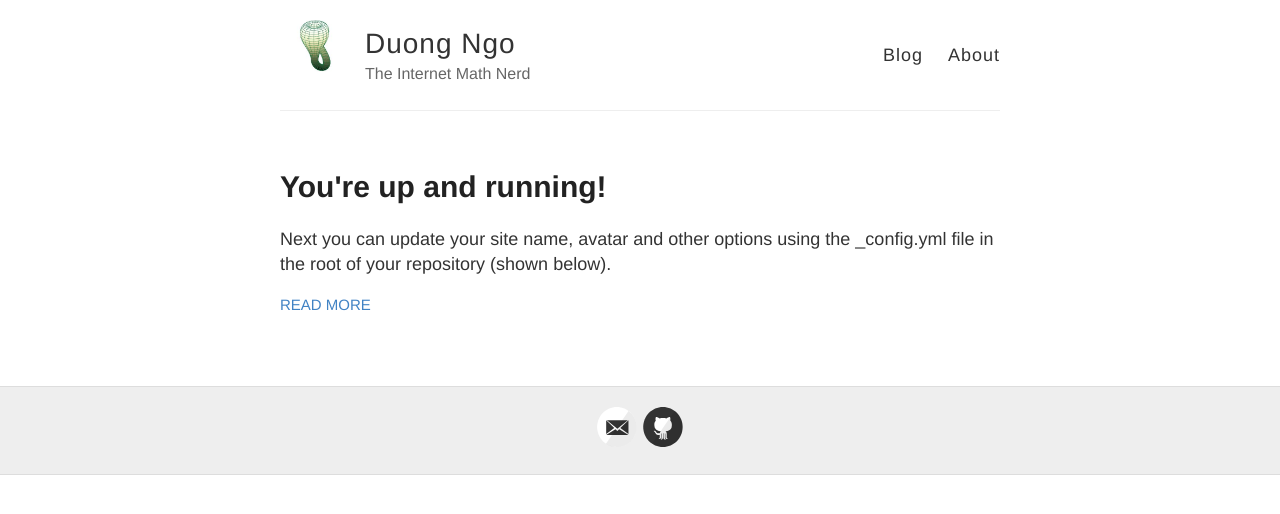
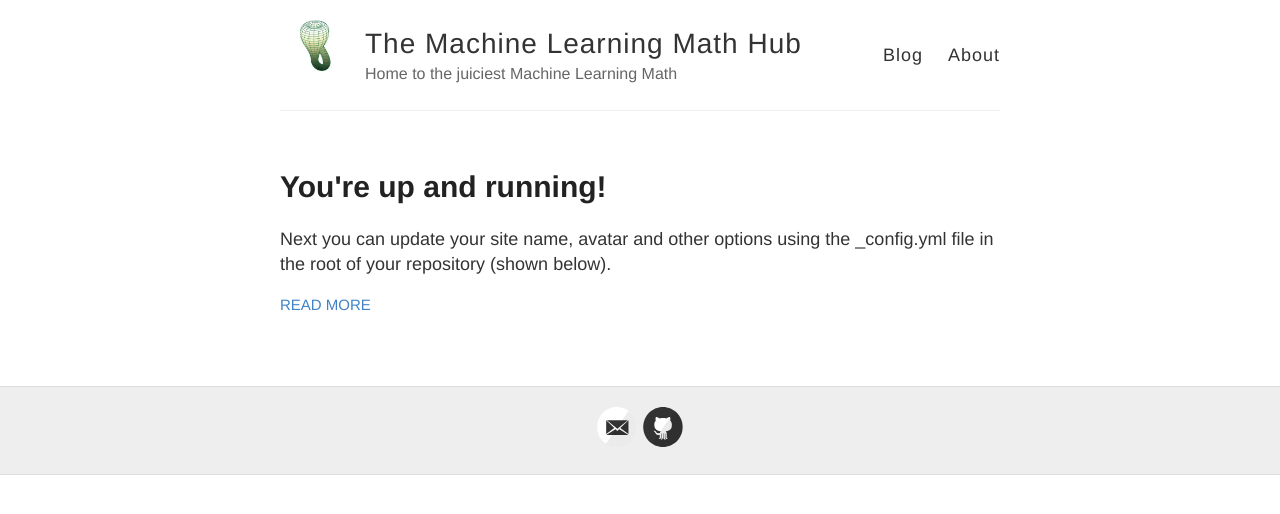
Before and after one commit to ngohienduong/ngohienduong.github.io, a Jekyll site: the page built from index.html, in a window 1280 px wide. Shown: the top 514 px of the page. Built offline with Jekyll 4.4.1, drawn with Linux system fonts in a browser that asks for light colours.

Commit message:
header change

```diff
--- a/_config.yml
+++ b/_config.yml
@@ -3,10 +3,10 @@
 #
 
 # Name of your site (displayed in the header)
-name: Duong Ngo
+name: The Machine Learning Math Hub
 
 # Short bio or description (displayed in the header)
-description: The Internet Math Nerd
+description: Home to the juiciest Machine Learning Math
 
 # URL of your avatar or profile pic (you could use your GitHub profile pic)
 avatar: https://github.com/ngohienduong/ngohienduong.github.io/blob/563859650e8f2c02b8c5388bb3a60200471a55ce/images/jekyll-logo.png?raw=true
@@ -21,7 +21,7 @@ footer-links:
   email: ngohienduong@gmail.com
   facebook:
   flickr:
-  github: https://github.com/renegadieljames
+  github: https://github.com/ngohienduong
   instagram:
   linkedin:
   pinterest:
```
Also changed, not shown: 2 other files.
